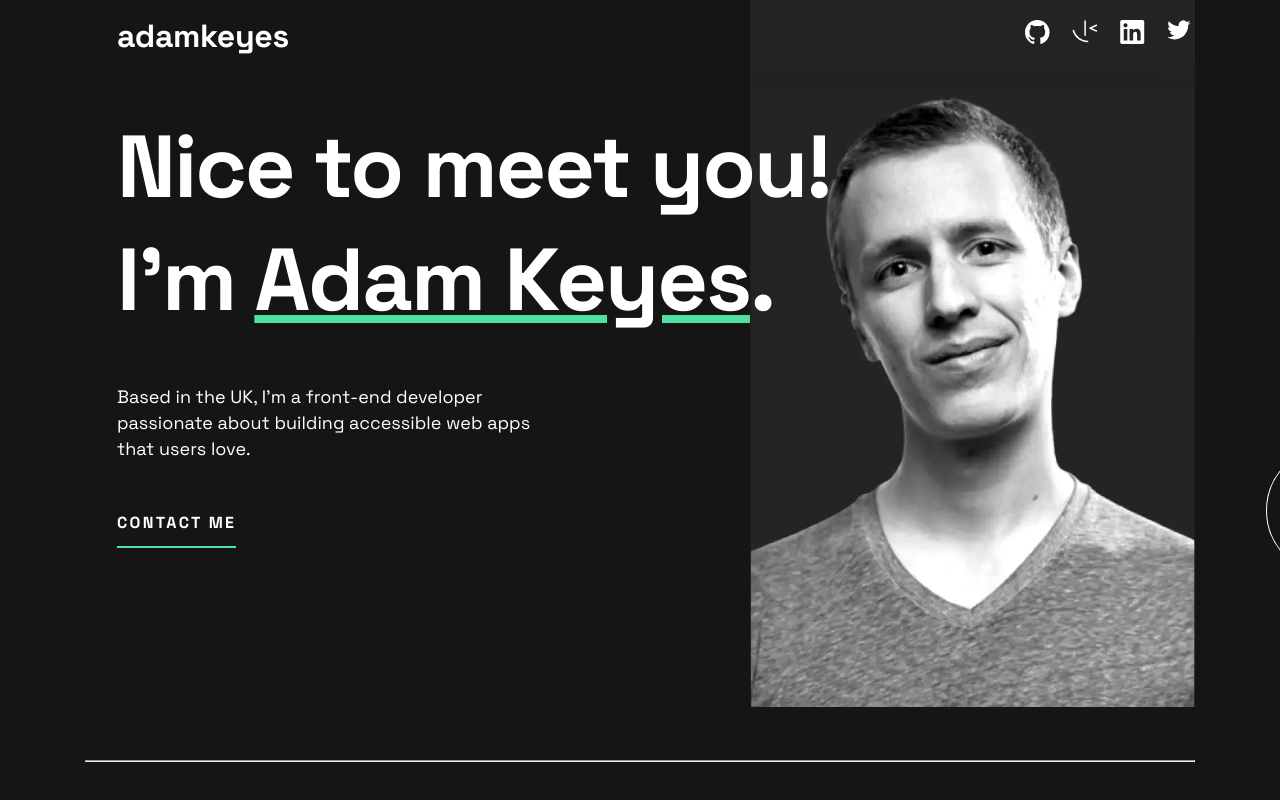
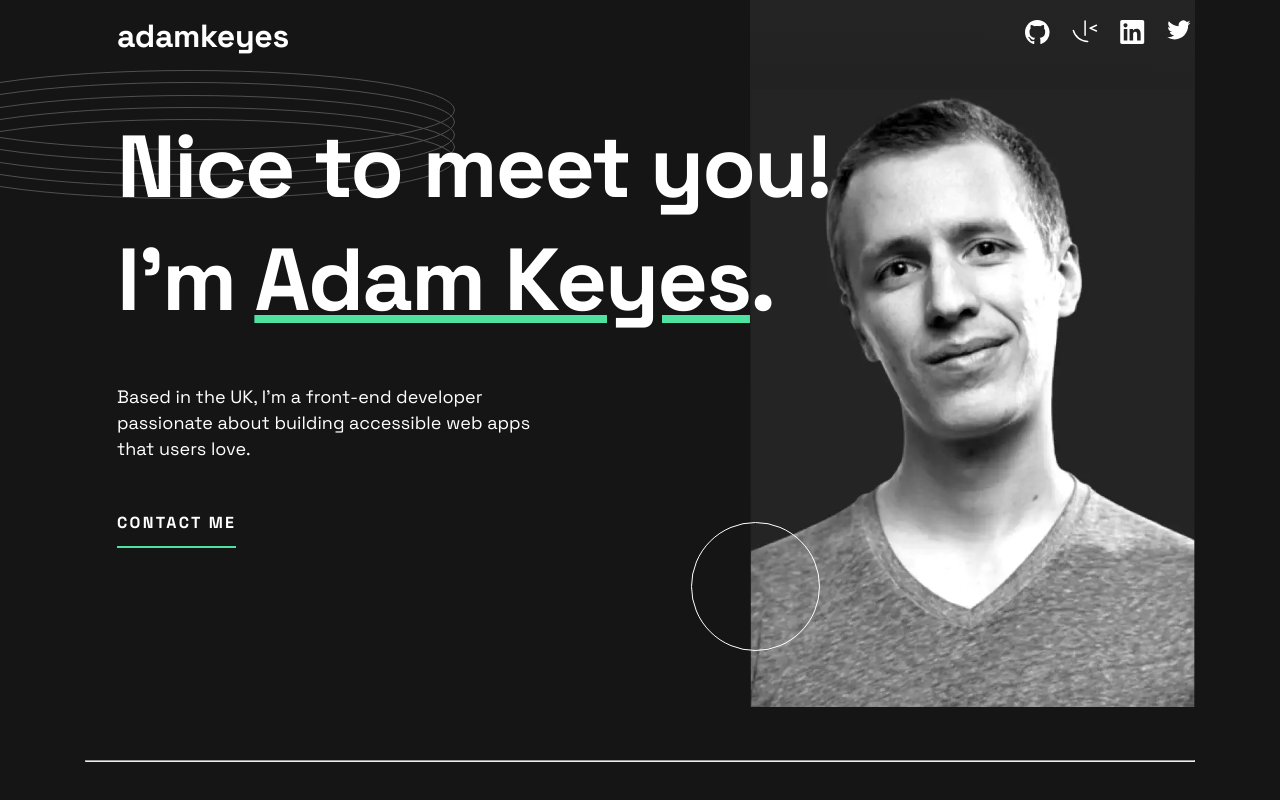
Before and after one commit to kateneilsen/svelte-developer-portfolio, a Svelte app: page / in a window 1280 px wide. Shown: the top 800 px of the page. Built offline with nearby package versions, Linux system fonts and the light colour scheme.

Commit message:
all patterns

```diff
--- a/public/global.css
+++ b/public/global.css
@@ -59,10 +59,6 @@ textarea, select {
 
 main{
 	background-color: var(--black);
-}
-
-section{
-	padding-inline: 1rem;
 }
 
 hr{
@@ -135,6 +131,49 @@ main{
 }
 
 
+.intro-circle{
+	position: absolute;
+	background-image: url("./images/pattern-circle.svg");
+	background-repeat: no-repeat;
+	height: 100%;
+	width: 100%;
+	background-position-x: 125%;
+	background-position-y: 4.5%;
+	z-index: 2;
+}
+
+.intro-rings{
+	position: absolute;
+	background-image: url("./images/pattern-rings.svg");
+	background-repeat: no-repeat;
+	height: 100%;
+	width: 100%;
+	background-position-x: 220%;
+	background-position-y: 2%;
+
+}
+
+.skill-rings{
+	position: absolute;
+	background-image: url("./images/pattern-rings.svg");
+	background-repeat: no-repeat;
+	height: 100%;
+	width: 100%;
+	background-position-x: -150%;
+	background-position-y: 26%;
+
+}
+.contact-rings{
+	position: absolute;
+	background-image: url("./images/pattern-rings.svg");
+	background-repeat: no-repeat;
+	height: 100%;
+	width: 100%;
+	background-position-x: 220%;
+	background-position-y: 95.75%;
+}
+
+
 @media (min-width: 768px) {
 	section{
 		padding-inline: 0;
@@ -158,7 +197,7 @@ main{
 	}
 
 	.intro-rings{
-		position: absolute;
+		position: absolutfe;
 		background-image: url("./images/pattern-rings.svg");
 		background-repeat: no-repeat;
 		height: 100%;
@@ -205,4 +244,47 @@ main{
 	:root{
 		--font-size-xl:88px;
 	}
+
+	.intro-circle{
+		position: absolute;
+		background-image: url("./images/pattern-circle.svg");
+		background-repeat: no-repeat;
+		height: 100%;
+		width: 100%;
+		background-position-x: 60%;
+		background-position-y: 15%;
+
+	}
+
+	.intro-rings{
+		position: absolute;
+		background-image: url("./images/pattern-rings.svg");
+		background-repeat: no-repeat;
+		height: 100%;
+		width: 100%;
+		background-position-x: -10%;
+		background-position-y: 2%;
+
+	}
+
+	.skill-rings{
+		position: absolute;
+		background-image: url("./images/pattern-rings.svg");
+		background-repeat: no-repeat;
+		height: 100%;
+		width: 100%;
+		background-position-x: 130%;
+		background-position-y: 28%;
+	}
+	.contact-rings{
+		position: absolute;
+		background-image: url("./images/pattern-rings.svg");
+		background-repeat: no-repeat;
+		height: 100%;
+		width: 100%;
+		background-position-x: -20%;
+		background-position-y: 96.5%;
+
+	}
+
 }
--- a/src/components/Contact.svelte
+++ b/src/components/Contact.svelte
@@ -62,6 +62,7 @@
     text-align: center;
     padding-block-start: 60px;
     background-color: var(--darkgrey);
+    background-repeat: repeat-x;
     align-items: center;
     width: 100% !important;
   }
@@ -128,6 +129,7 @@
       display: grid;
       grid-template-columns: 1fr 1fr;
       text-align: start;
+      padding-inline: 0;
     }
 
     .contact-info {
@@ -140,7 +142,6 @@
     form {
       width: 445px;
       align-self: flex-start;
-      margin-block-start: 0;
     }
     hr {
       grid-column: 1/3;
--- a/src/components/Intro.svelte
+++ b/src/components/Intro.svelte
@@ -39,6 +39,7 @@
     justify-content: center;
     text-align: center;
     align-items: center;
+    z-index: 2;
   }
 
   .gradient-bg {
```
